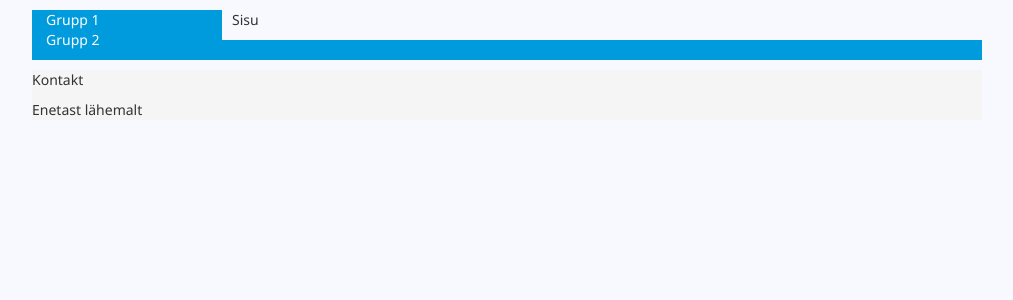
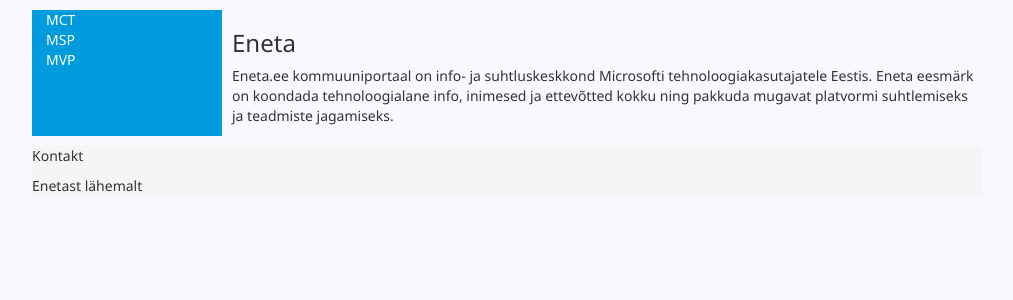
Before and after one commit to alajal/eneta, a PHP site: page /grupid in a window 1280 px wide. Shown: the part 121-421 px from the top of the page, without its empty margins (133-1146 px from the left). Run offline with PHP 8.4, Linux system fonts and the light colour scheme; data that the repository does not hold is empty.

Commit message:
ajax viited - grupid

```diff
--- /dev/null
+++ b/content.php
@@ -0,0 +1,5 @@
+<?php
+if (isset ($_GET["cid"])) {
+    $filepath = $_GET["cid"];
+    echo file_get_contents("pages".$filepath.".html");
+}
--- /dev/null
+++ b/js/grupid.js
@@ -0,0 +1,29 @@
+
+function loadContent(url){
+    $.get("content.php", {cid: url}, function(data) {
+        $("#content-col-grupid").html(data);
+    });
+}
+
+
+$(document).ready(function(){
+
+    $(".grupid-select").click(function(e) {
+        e.preventDefault();
+        var href = $(this).attr("href");
+
+        loadContent(href);
+
+        // HISTORY.PUSHSTATE
+        history.pushState('', 'New URL: '+href, href);
+
+    });
+
+    // THIS EVENT MAKES SURE THAT THE BACK/FORWARD BUTTONS WORK AS WELL
+    window.onpopstate = function(event) {
+        console.log("pathname: "+location.pathname);
+        loadContent(location.pathname);
+    };
+
+
+});
--- /dev/null
+++ b/pages/grupid/mct.html
@@ -0,0 +1,3 @@
+<h3>Microsoft Certified Trainer</h3>
+<p>Microsofti sertifitseeritud koolitajad ehk Microsoft Certified Trainer (MCT) tiitli kandjad on tunnustatud eksperdid, kellel on õigus läbi viia ametlikke sertifitseerimiseksamiga lõppevaid Microsofti koolituskursuseid.</p>
+<p>Eesti MCT treenereid võib kohata koolitamas ametlike koolituspartnerite BCS Koolitus ja IT Koolitus kursustel ning ka teistes õppeasutustes ning kommuunides.</p>
--- /dev/null
+++ b/pages/grupid/msp.html
@@ -0,0 +1,4 @@
+<h3>Microsoft Student Partners</h3>
+<p>Microsoft Student Partners (MSP) on rahvusvaheline tunnustusprogramm, kuhu kuulub enam kui kolm tuhat tehnoloogiahuvilist tudengit üle maailma. Eestis pärjatakse MSP tiitliga igal õppeaastal entusiastlikke tudengeid, kelle roll on esindada Microsofti oma koolis. Ainulaadne tiitel annab võimaluse olla osa Microsoftist ja nautida eksklusiivseid privileege.</p>
+<p>MSPd on tehnoloogiafännid, kes tahavad õppida, jõuda kaugemale ja jagavad oma teadmisi meeleldi ka teistega. See annab osalevatele tudengitele erakordse võimaluse küsida „Mida saab Microsoft minu jaoks teha?“ Microsofti jaoks on MSPd „ühed omadest“.</p>
+<p>Programmis osalemine pakub põnevaid väljakutseid ja kasulikke kontakte. Näiteks jõuavad MSPd „sina peale“ Microsoft Eesti esinduse juhi Rain Laane ja mitmete teiste kohalike ning kaugemal korporatsioonis töötavate inimestega.</p>
--- /dev/null
+++ b/pages/grupid/mvp.html
@@ -0,0 +1,3 @@
+<h3>Microsoft MVP</h3>
+<p>Microsoftil on tore tunnustusprogramm nimega Most Valuable Professionals ehk MVP, millega auhinnatakse kõige väärtuslikumaid tehnilise kommuuni eestvedajaid. MVPd aitavad MSil teha tooteid paremini ja paremaks. Staatus antakse eelneva aasta panuse eest ja sellega ei kaasne mingeid kohustusi. Tegemist on oma ala asjatundjatest vabatahtlikega, arvamusliidrite ja praktikutega, kes jagavad meeleldi oma ekspert-teadmisi nii online kui ka offline kommuunides. MVPdel on Microsofti ökosüsteemis väga oluline roll – nad aitavad ülejäänud tehnilisel kommuunil oma küsimustele vastuseid leida, võimalikke takistusi ületada ning suurendada efektiivsust läbi teadlikkuse tõstmise.</p>
+<p>Kogu maailma tehnoloogiakommuunides osaleb üle 100 miljoni inimese. Neist 4000ndet on tunnustatud Microsofti MVP tiitliga, kellest omakorda seitse tegutsevad siinsamas Eestis:</p>
--- a/templates/grupid_template.php
+++ b/templates/grupid_template.php
@@ -7,6 +7,7 @@
     <link rel="stylesheet" href="css/style.css"/>
     <script src="js/jquery-2.1.3.js"></script>
     <script src="js/main.js"></script>
+    <script src="js/grupid.js"></script>
 </head>
 <body>
 
@@ -17,15 +18,15 @@
 <div id="content">
     <div id="left-sidebar">
         <ul>
-            <li><a href="#">Grupp 1</a> </li>
-            <li><a href="#">Grupp 2</a> </li>
+            <li><a class="grupid-select" href='/grupid/mct'>MCT</a> </li>
+            <li><a class="grupid-select" href='/grupid/msp'>MSP</a> </li>
+            <li><a class="grupid-select" href='/grupid/mvp'>MVP</a> </li>
         </ul>
     </div>
 
-    <div class="content-col">
-
-        <p>Sisu</p>
-
+    <div id="content-col-grupid" class="content-col">
+        <h3>Eneta</h3>
+        <p>Eneta.ee kommuuniportaal on info- ja suhtluskeskkond Microsofti tehnoloogiakasutajatele Eestis. Eneta eesmärk on koondada tehnoloogialane info, inimesed ja ettevõtted kokku ning pakkuda mugavat platvormi suhtlemiseks ja teadmiste jagamiseks.</p>
     </div>
 </div>
 
```
